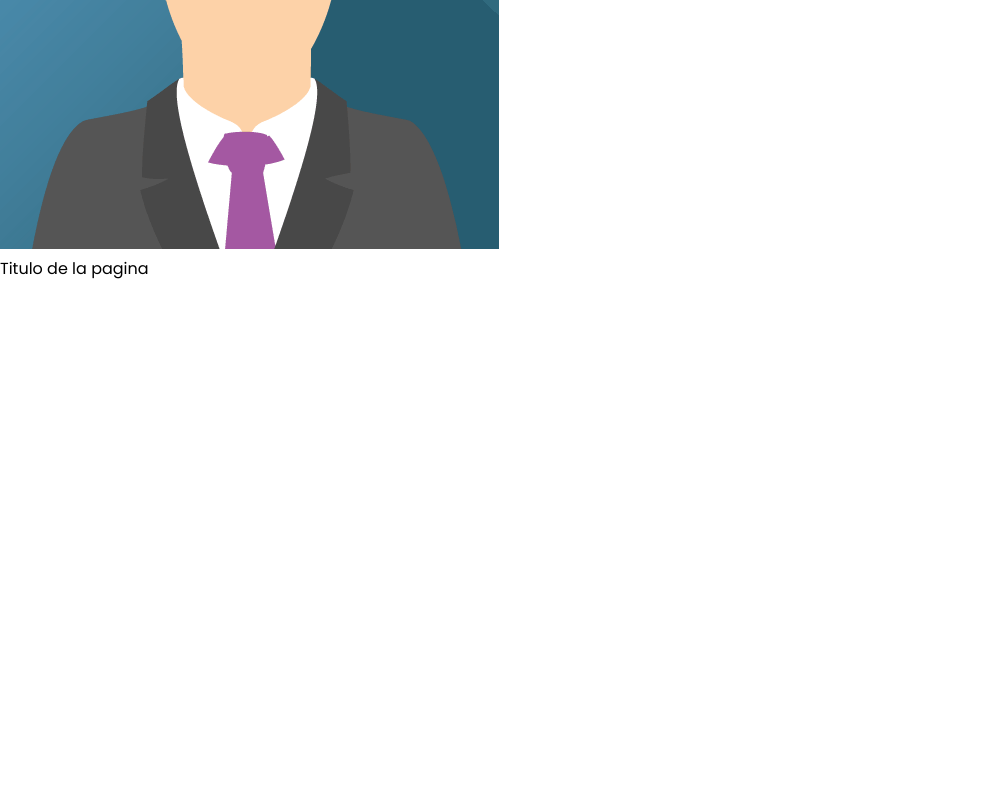
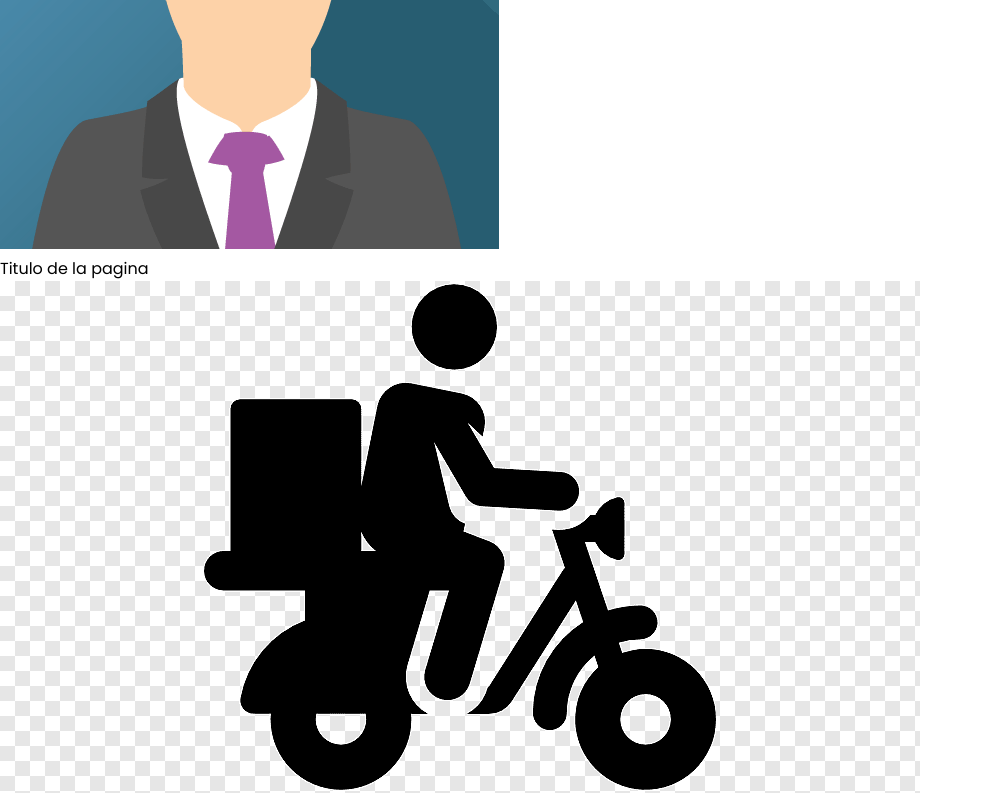
Before and after one commit to Nicoogf/mennuappg, a React (Create React App) app: page / in a window 1280 px wide. Shown: the part 1874-2674 px from the top of the page, without its empty margins (0-983 px from the left). Before the commit the page ends 2155 px from the top, so only its background shows below. Built offline with nearby package versions, Linux system fonts and the light colour scheme.

Commit message:
Se agrega titulo de prueba al mainContainer

```diff
--- a/src/components/MainContainer.jsx
+++ b/src/components/MainContainer.jsx
@@ -1,14 +1,18 @@
-import React from 'react'
+import React from 'react';
+import Delivery from "../img/delivery.png"
 
 const MainContainer = () => {
   return (
     <div className='grid grid-cols-1 md:grid-cols-2 gap-2'>
 
     <div className='py-2  flex-1 flex flex-col items-start md:items-center justify-center'>
-      <div>
-        <p>
-          Titulo de la pagina
-        </p>
+      <div className='flex items-center gap-2 justify-center bg-orange-100 p-2 rounded-full'>
+        <p className='text-base text-orange-500 font-semibold'> Titulo de la pagina </p>
+
+        <div className='w-6 h-6 bg-white rounded-full overflow-hidden'>
+            <img src={Delivery} className='w-full h-full object-contain'  alt="Delivery" />
+        </div>
+
       </div>
     </div>
     <div className='py-2  flex-1'></div>
```
Also changed, not shown: src/img/delivery.png (added).
